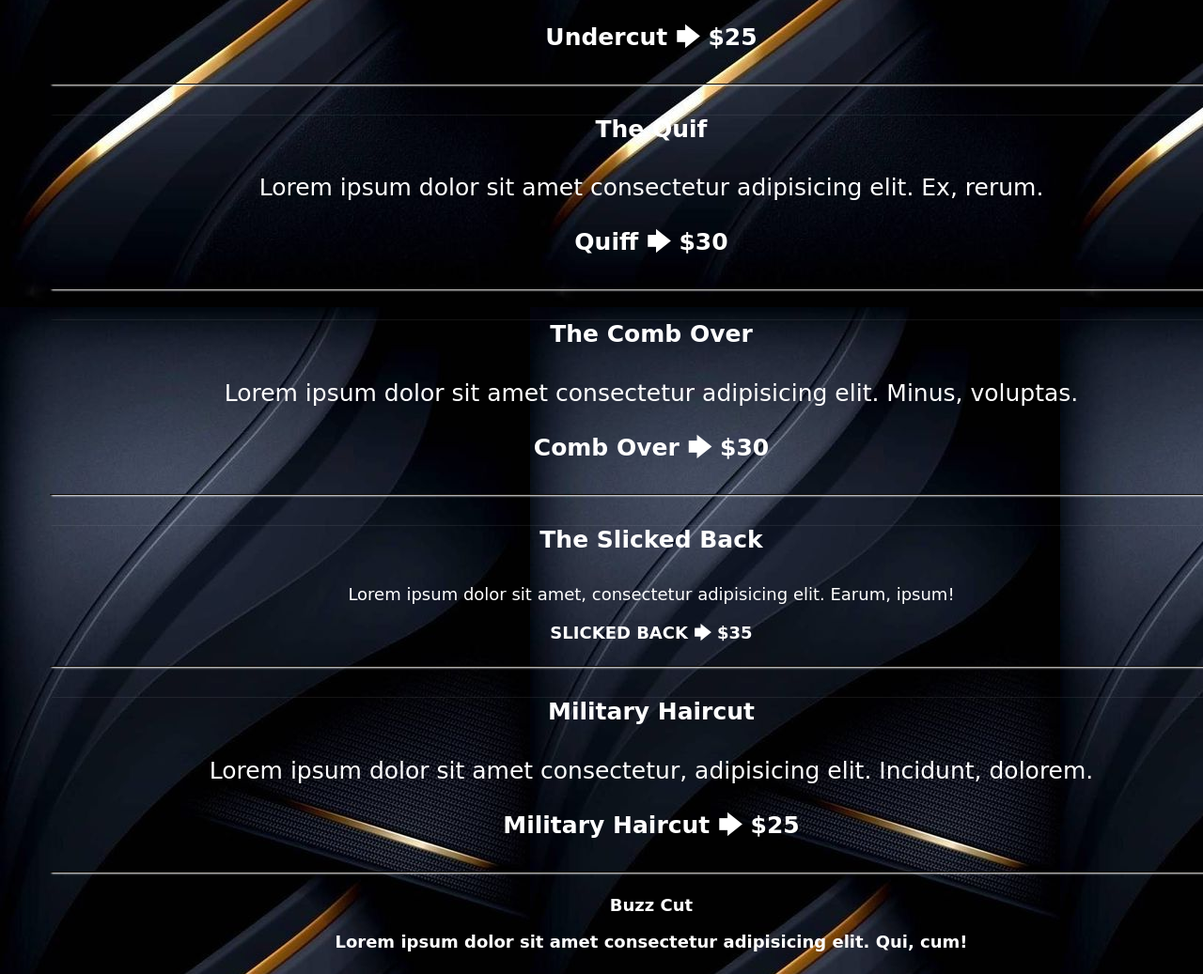
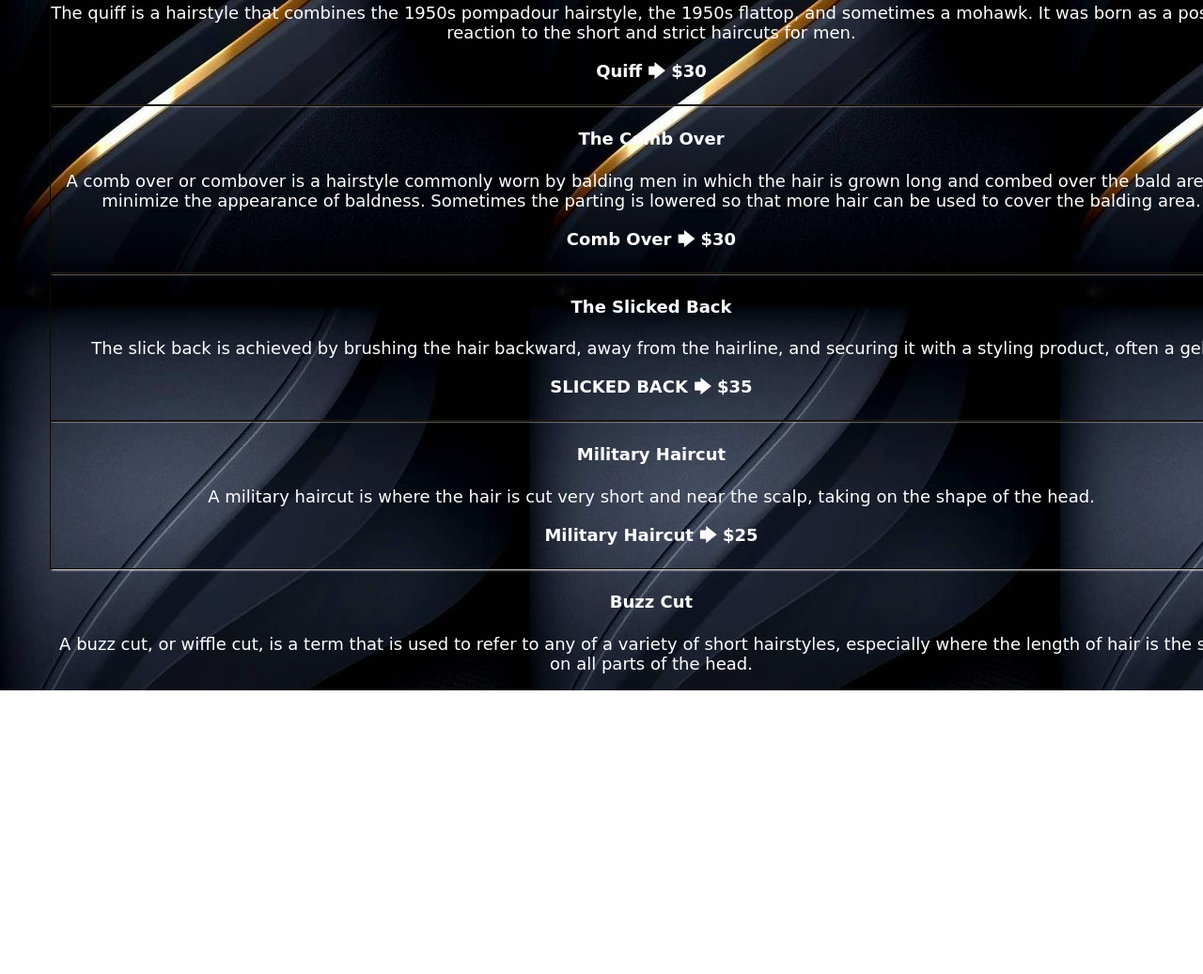
Before and after one commit to E-Jwan/Barber_shop, a plain HTML site: page price.html in a window 1280 px wide. Shown: the part 675-1712 px from the top of the page at 94% size. After the commit the page ends 1410 px from the top, so only its background shows below. Drawn offline with Linux system fonts and the light colour scheme.

Commit message:
done done

```diff
--- a/price.html
+++ b/price.html
@@ -39,7 +39,9 @@
       <div class="quiff">
         <h4>The Quif</h4>
         <p>
-          Lorem ipsum dolor sit amet consectetur adipisicing elit. Ex, rerum.
+          The quiff is a hairstyle that combines the 1950s pompadour hairstyle,
+          the 1950s flattop, and sometimes a mohawk. It was born as a post-war
+          reaction to the short and strict haircuts for men.
         </p>
         <p><strong>Quiff 🡆 $30 </strong></p>
       </div>
@@ -47,8 +49,10 @@
       <div class="combover">
         <h4>The Comb Over</h4>
         <p>
-          Lorem ipsum dolor sit amet consectetur adipisicing elit. Minus,
-          voluptas.
+          A comb over or combover is a hairstyle commonly worn by balding men in
+          which the hair is grown long and combed over the bald area to minimize
+          the appearance of baldness. Sometimes the parting is lowered so that
+          more hair can be used to cover the balding area.
         </p>
         <p>
           <strong> Comb Over 🡆 $30 </strong>
@@ -58,8 +62,8 @@
       <div class="slickedback">
         <h4>The Slicked Back</h4>
         <p>
-          Lorem ipsum dolor sit amet, consectetur adipisicing elit. Earum,
-          ipsum!
+          The slick back is achieved by brushing the hair backward, away from
+          the hairline, and securing it with a styling product, often a gel.
         </p>
 
         <p><strong> SLICKED BACK 🡆 $35 </strong></p>
@@ -68,19 +72,19 @@
       <div class="milcut">
         <h4>Military Haircut</h4>
         <p>
-          Lorem ipsum dolor sit amet consectetur, adipisicing elit. Incidunt,
-          dolorem.
+          A military haircut is where the hair is cut very short and near the
+          scalp, taking on the shape of the head.
         </p>
 
         <p><strong>Military Haircut 🡆 $25 </strong></p>
       </div>
 
-      <h4>
-        Buzz Cut
-        <p>
-          Lorem ipsum dolor sit amet consectetur adipisicing elit. Qui, cum!
-        </p>
-      </h4>
+      <h4>Buzz Cut</h4>
+      <p>
+        A buzz cut, or wiffle cut, is a term that is used to refer to any of a
+        variety of short hairstyles, especially where the length of hair is the
+        same on all parts of the head.
+      </p>
     </div>
   </body>
 </html>
--- a/style.css
+++ b/style.css
@@ -224,7 +224,7 @@ a:hover {
 .combover,
 .buzz,
 .slickedback {
-  border-bottom: solid 0.125px rgb(14, 10, 2);
+  border: solid 0.125px rgb(14, 10, 2);
   box-shadow: 2px 1px 2px;
 }
 
@@ -235,7 +235,7 @@ a:hover {
 .combover,
 .buzz,
 .slickedback h4 {
-  font-size: 25px;
+  font-size: 18px;
 }
 
 .p_price {
```
